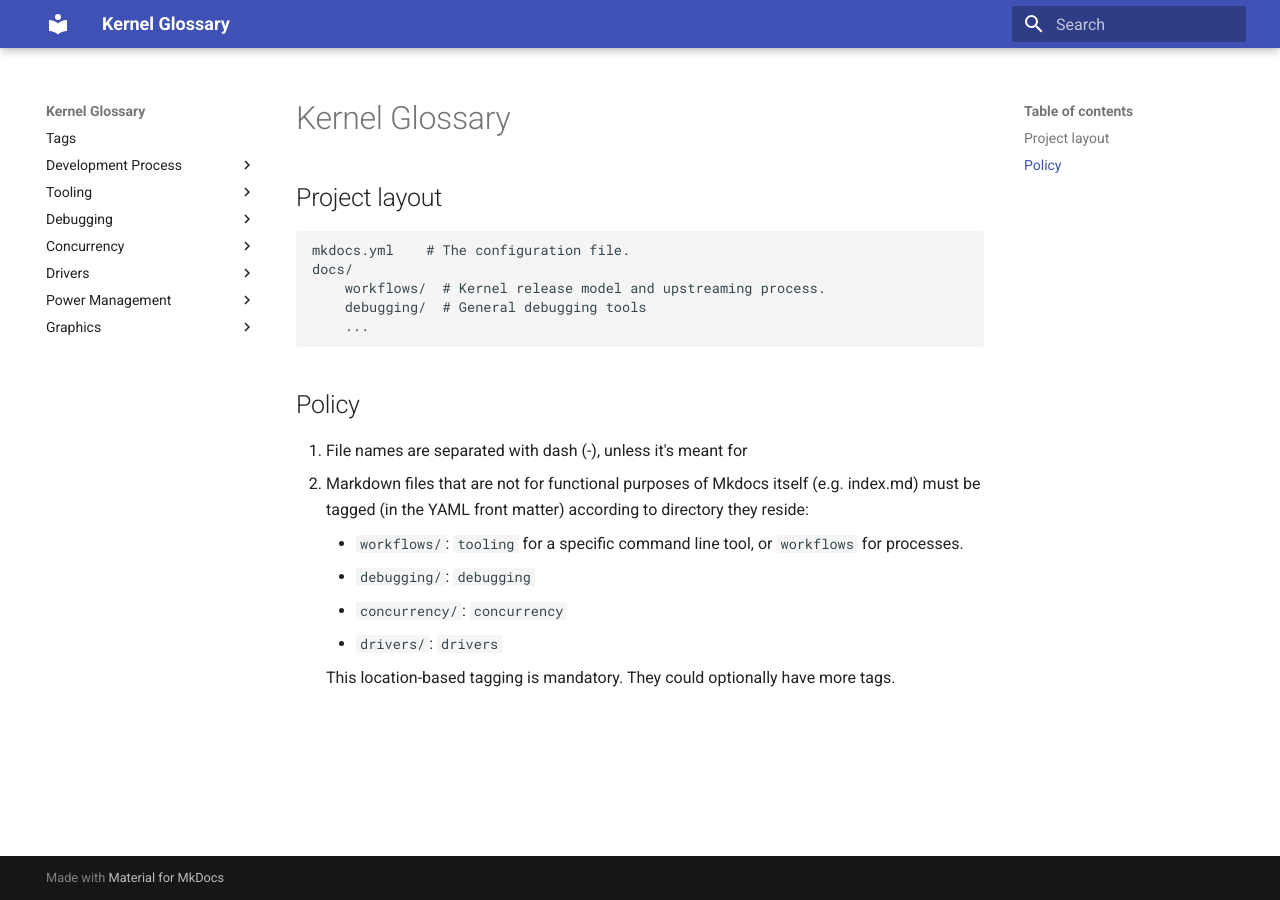
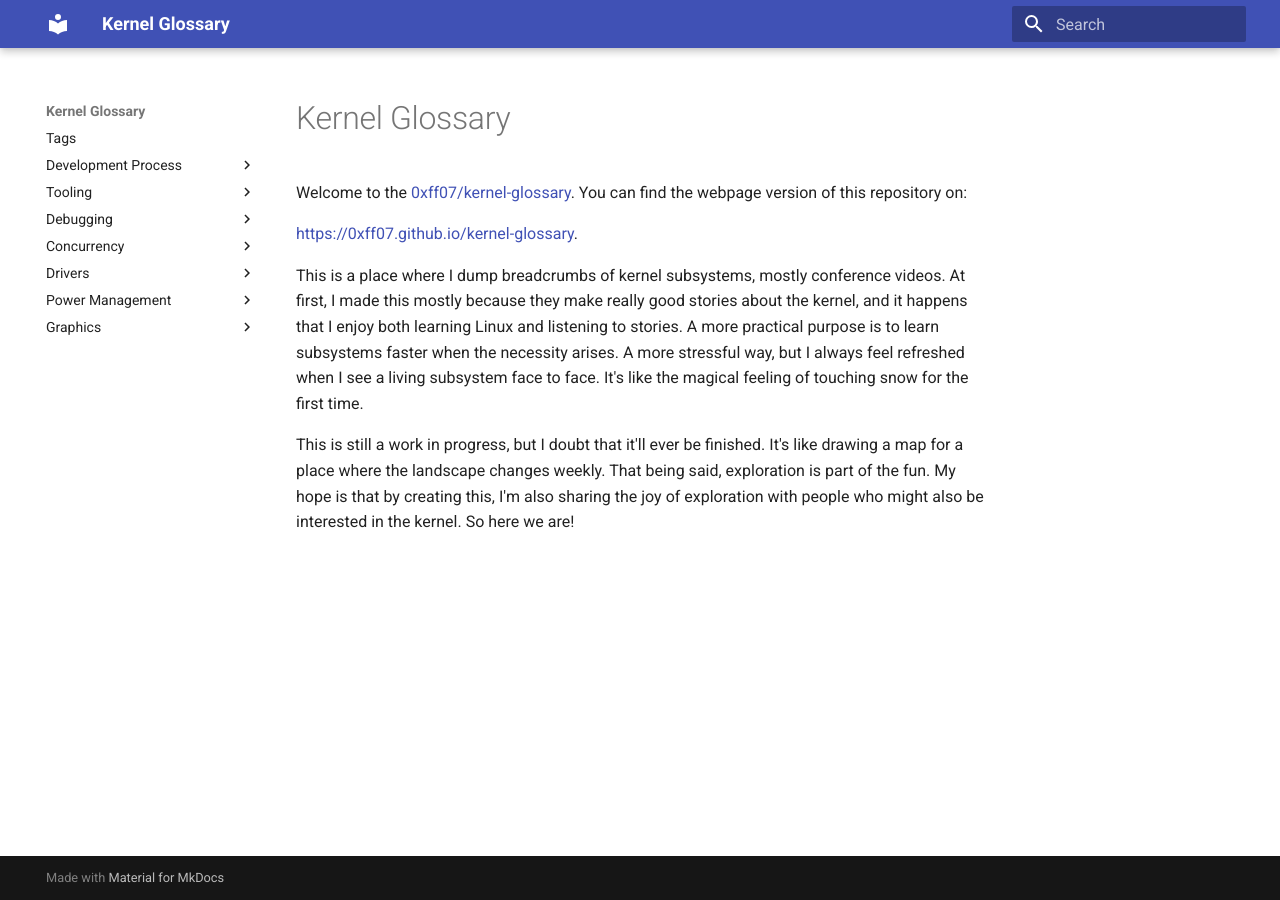
Before and after one commit to 0xff07/kernel-glossary, an MkDocs documentation site: the page built from docs/README.md, in a window 1280 px wide. Built offline with MkDocs 1.6.1 and Material for MkDocs 9.7.7, drawn with Linux system fonts in a browser that asks for light colours.

Commit message:
doc: update README
Signed-off-by: Yo-Jung (Leo) Lin <0xff07@gmail.com>

```diff
--- a/docs/README.md
+++ b/docs/README.md
@@ -1,21 +1,9 @@
 # Kernel Glossary
 
-## Project layout
+Welcome to the [0xff07/kernel-glossary](https://github.com/0xff07/kernel-glossary). You can find the webpage version of this repository on:
 
-    mkdocs.yml    # The configuration file.
-    docs/
-        workflows/  # Kernel release model and upstreaming process.
-        debugging/  # General debugging tools
-        ...
+[https://0xff07.github.io/kernel-glossary](https://0xff07.github.io/kernel-glossary).
 
-## Policy
+This is a place where I dump breadcrumbs of kernel subsystems, mostly conference videos. At first, I made this mostly because they make really good stories about the kernel, and it happens that I enjoy both learning Linux and listening to stories. A more practical purpose is to learn subsystems faster when the necessity arises. A more stressful way, but I always feel refreshed when I see a living subsystem face to face. It's like the magical feeling of touching snow for the first time.
 
-1. File names are separated with dash (-), unless it's meant for
-2. Markdown files that are not for functional purposes of Mkdocs itself (e.g. index.md) must be tagged (in the YAML front matter) according to directory they reside:
-
-    * `workflows/`: `tooling` for a specific command line tool, or `workflows` for processes.
-    * `debugging/`: `debugging`
-    * `concurrency/`: `concurrency`
-    * `drivers/`: `drivers`
-
-    This location-based tagging is mandatory. They could optionally have more tags.
+This is still a work in progress, but I doubt that it'll ever be finished. It's like drawing a map for a place where the landscape changes weekly. That being said, exploration is part of the fun. My hope is that by creating this, I'm also sharing the joy of exploration with people who might also be interested in the kernel. So here we are!
```
